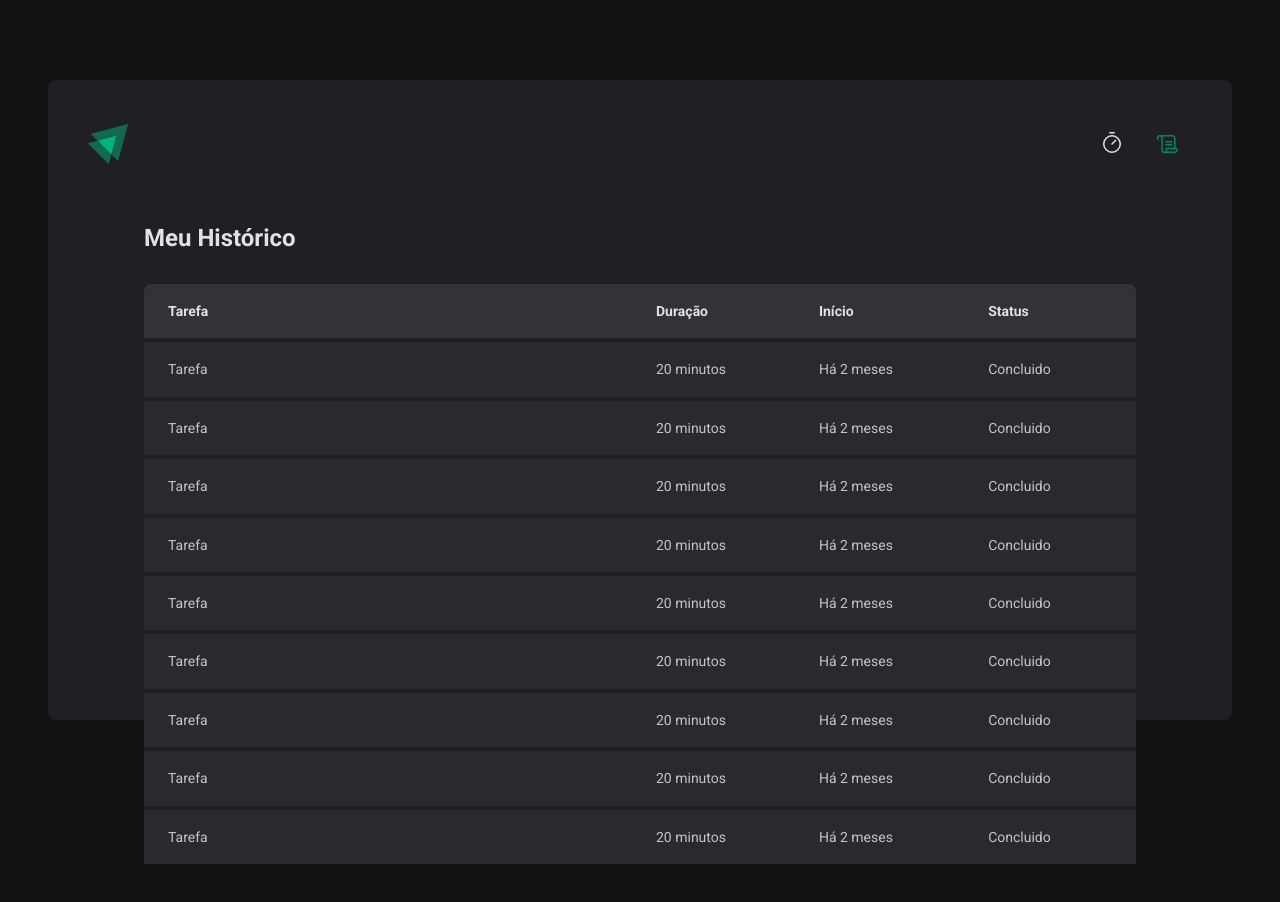
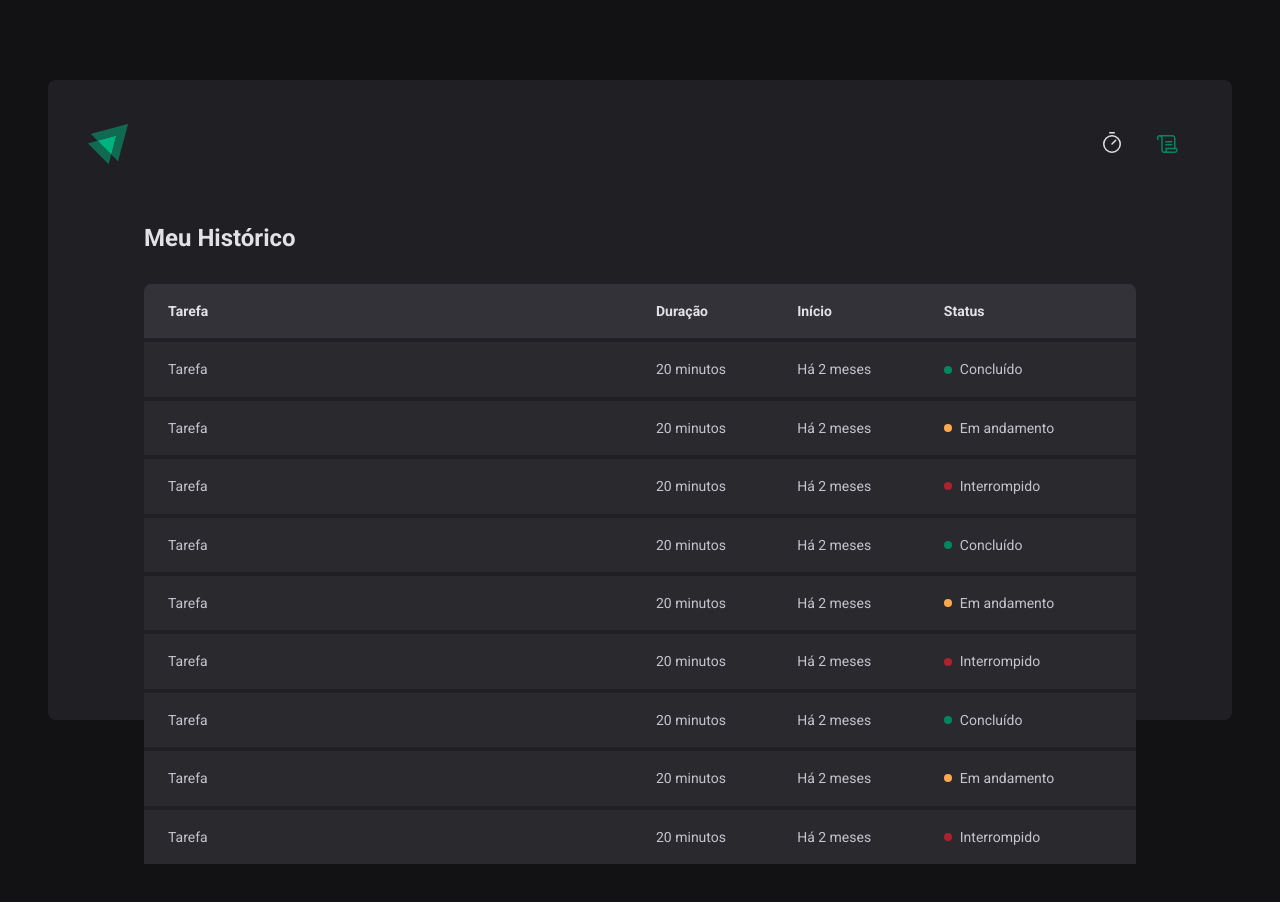
Before and after one commit to rodrigordgfs/Ignite-Timer, a React (Vite) app: page /history in a window 1280 px wide. Shown: the top 902 px of the page. Built offline with nearby package versions, Linux system fonts and the light colour scheme.

Commit message:
Feature: Criado componente Status

```diff
--- a/src/pages/History/index.tsx
+++ b/src/pages/History/index.tsx
@@ -1,4 +1,4 @@
-import { HistoryContainer, HistoryList } from './styles'
+import { HistoryContainer, HistoryList, Status } from './styles'
 
 export function History() {
   return (
@@ -20,55 +20,73 @@
               <td>Tarefa</td>
               <td>20 minutos</td>
               <td>Há 2 meses</td>
-              <td>Concluido</td>
+              <td>
+                <Status statusColor="green">Concluído</Status>
+              </td>
             </tr>
             <tr>
               <td>Tarefa</td>
               <td>20 minutos</td>
               <td>Há 2 meses</td>
-              <td>Concluido</td>
+              <td>
+                <Status statusColor="yellow">Em andamento</Status>
+              </td>
             </tr>
             <tr>
               <td>Tarefa</td>
               <td>20 minutos</td>
               <td>Há 2 meses</td>
-              <td>Concluido</td>
+              <td>
+                <Status statusColor="red">Interrompido</Status>
+              </td>
             </tr>
             <tr>
               <td>Tarefa</td>
               <td>20 minutos</td>
               <td>Há 2 meses</td>
-              <td>Concluido</td>
+              <td>
+                <Status statusColor="green">Concluído</Status>
+              </td>
             </tr>
             <tr>
               <td>Tarefa</td>
               <td>20 minutos</td>
               <td>Há 2 meses</td>
-              <td>Concluido</td>
+              <td>
+                <Status statusColor="yellow">Em andamento</Status>
+              </td>
             </tr>
             <tr>
               <td>Tarefa</td>
               <td>20 minutos</td>
               <td>Há 2 meses</td>
-              <td>Concluido</td>
+              <td>
+                <Status statusColor="red">Interrompido</Status>
+              </td>
             </tr>
             <tr>
               <td>Tarefa</td>
               <td>20 minutos</td>
               <td>Há 2 meses</td>
-              <td>Concluido</td>
+              <td>
+                <Status statusColor="green">Concluído</Status>
+              </td>
             </tr>
             <tr>
               <td>Tarefa</td>
               <td>20 minutos</td>
               <td>Há 2 meses</td>
-              <td>Concluido</td>
+              <td>
+                <Status statusColor="yellow">Em andamento</Status>
+              </td>
             </tr>
             <tr>
               <td>Tarefa</td>
               <td>20 minutos</td>
               <td>Há 2 meses</td>
-              <td>Concluido</td>
+              <td>
+                <Status statusColor="red">Interrompido</Status>
+              </td>
             </tr>
           </tbody>
         </table>
--- a/src/pages/History/styles.ts
+++ b/src/pages/History/styles.ts
@@ -60,3 +60,27 @@
     }
   }
 `
+
+const STATUS_COLORS = {
+  yellow: 'yellow-500',
+  green: 'green-500',
+  red: 'red-500',
+} as const
+
+interface StatusProps {
+  statusColor: keyof typeof STATUS_COLORS
+}
+
+export const Status = styled.span<StatusProps>`
+  display: flex;
+  align-items: center;
+  gap: 0.5rem;
+
+  &::before {
+    content: '';
+    width: 0.5rem;
+    height: 0.5rem;
+    border-radius: 50%;
+    background: ${(props) => props.theme[STATUS_COLORS[props.statusColor]]};
+  }
+`
```
